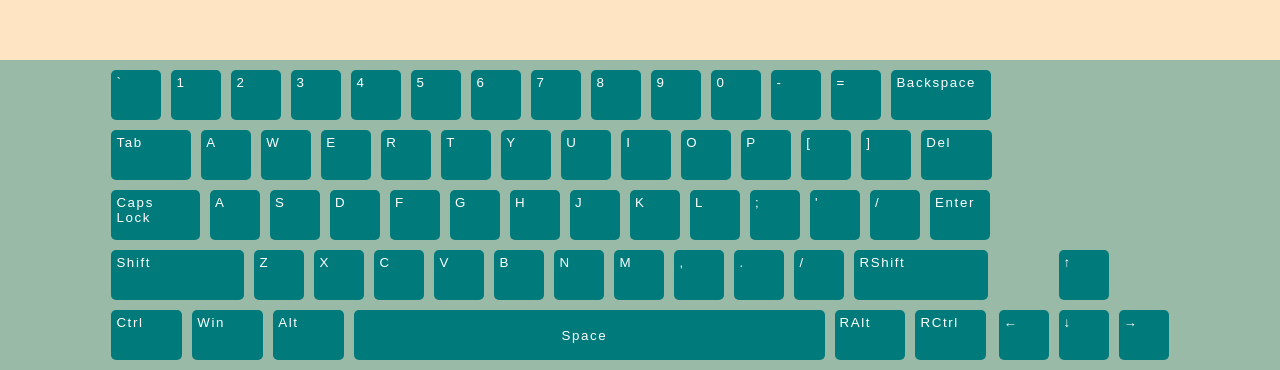
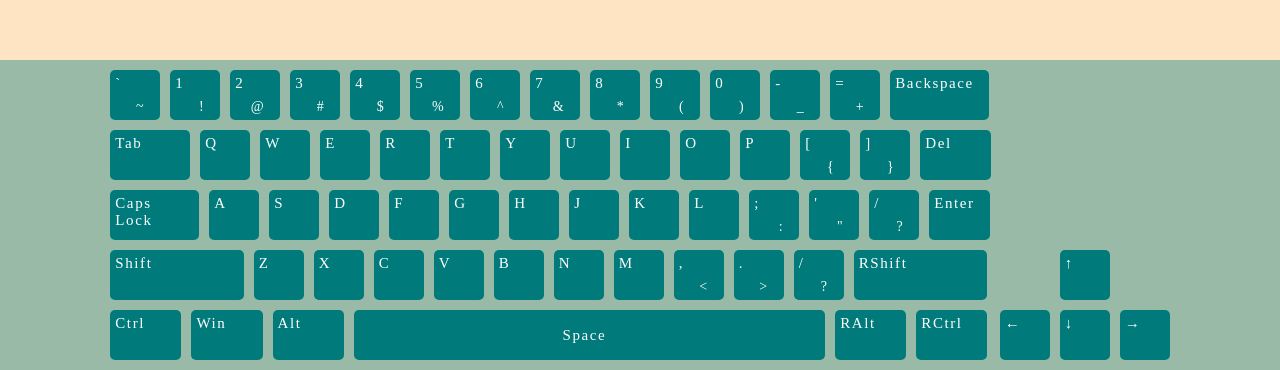
Before and after one commit to eugenebalts/virtual-keyboard, a plain HTML site: page index.html in a window 1280 px wide. Shown: the part 430-800 px from the top of the page. Drawn offline with Linux system fonts and the light colour scheme.

Commit message:
feat: add additional symbols (Sat, April 29, 2023 10:31:37)

```diff
--- a/script.js
+++ b/script.js
@@ -2,11 +2,35 @@ const body = document.querySelector("body");
 
 let keys = { //Rows of a symbols
     firstRow: ['`', 1, 2, 3, 4, 5, 6, 7, 8, 9, 0, '-', '=', 'Backspace'],
-    secondRow: ['Tab', 'A', 'W', 'E', 'R', 'T', 'Y', 'U', 'I', 'O', 'P', '[', ']', 'Del'],
+    secondRow: ['Tab', 'Q', 'W', 'E', 'R', 'T', 'Y', 'U', 'I', 'O', 'P', '[', ']', 'Del'],
     thirdRow: ['Caps Lock', 'A', 'S', 'D', 'F', 'G', 'H', 'J', 'K', 'L', ';', "'", '\x2F', 'Enter'],
     foursRow: ['Shift', 'Z', 'X', 'C', 'V', 'B', 'N', 'M', ',', '.', '/', 'RShift'],
     fivesRow: ['Ctrl', 'Win', 'Alt', 'Space', 'RAlt', 'RCtrl'],
     arrows: ['↑', '←', '↓', '→']
+    }
+
+    let shiftPairs = {
+        '`': '~',
+        1: '!',
+        2: '@',
+        3: '#',
+        4: '$',
+        5: '%',
+        6: '^',
+        7: '&',
+        8: '*',
+        9: '(',
+        0: ')',
+        '[': '{',
+        ']': '}',
+        '-': '_',
+        '=': '+',
+        ';': ':',
+        "'": '"',
+        '\x2F': '|',
+        ',': '<',
+        '.': '>',
+        '/': '?'
     }
 
 // Create keyboard
@@ -28,8 +52,10 @@ function fillKeyboard() {
             row.classList.add('keyboard__row');
             for (let i = 0; i < keys[keyRow].length; i++) {
                 let key = keys[keyRow][i];
-                let button = document.createElement('button');
-                button.classList.add('keyboard__key');
+                let button = document.createElement('div');
+                button.classList.add('keyboard__key-container');
+                let mainKey = document.createElement('div');
+                mainKey.classList.add('keyboard__key');
                 switch (key) {
                     case 'Space' : button.classList.add('keyboard__key_space');
                     break;
@@ -54,7 +80,16 @@ function fillKeyboard() {
                     case 'Caps Lock' : button.classList.add('keyboard__key_caps-lock');
                     break;
                 }
-                button.innerHTML = key;
+                mainKey.innerHTML = key;
+                button.append(mainKey)
+                for (let property in shiftPairs) {
+                    if (key == property) {
+                        let shiftKey = document.createElement('div');
+                        shiftKey.classList.add('keyboard__shift-key')
+                        shiftKey.innerHTML = shiftPairs[property];
+                        button.append(shiftKey)
+                    }
+                }
                 row.append(button);
                 keyboardKeys.append(row)
             }
@@ -62,11 +97,14 @@ function fillKeyboard() {
             for (let i = 0; i < keys[keyRow].length; i++) {
                 let key = keys[keyRow][i];
                 console.log(typeof key === 'String' ? key.toUpperCase() : false);
-                let button = document.createElement('button');
-                button.classList.add('keyboard__key');
-                button.innerHTML = key;
+                let button = document.createElement('div');
+                button.classList.add('keyboard__key-container');
+                let mainKey = document.createElement('div');
+                mainKey.classList.add('keyboard__key');
+                mainKey.innerHTML = key;
+                button.append(mainKey);
                 arrowsWrapper.append(button);
-                keyboard.append(arrowsWrapper)
+                keyboard.append(arrowsWrapper);
             }
         }
     }
--- a/style.css
+++ b/style.css
@@ -48,14 +48,15 @@ body {
     gap: 10px;
 }
 
-.keyboard__arrows .keyboard__key:nth-child(1) {
+.keyboard__arrows .keyboard__key-container:nth-child(1) {
     grid-column: 2/4;
     max-width: 50px;
 }
 
-.keyboard__key {
+.keyboard__key-container {
     display: flex;
-    flex-direction: column;
+    flex-direction: row;
+    justify-content: space-between;
     min-width: 50px;
     height: 50px;
     padding: 5px 15px 5px 5px;
@@ -67,6 +68,15 @@ body {
     text-align: start;
     cursor: pointer;
     user-select: none;
+}
+
+.keyboard__key {
+    font-weight: 500;
+    font-size: 15px;
+}
+
+.keyboard__shift-key {
+    align-self: flex-end;
 }
 
 .keyboard__key_space {
@@ -97,8 +107,7 @@ body {
     max-width: 10%;
 }
 
-
-.keyboard__key:active,
-.keyboard__key_activate {
+.keyboard__key-container:active,
+.keyboard__key-container_activate {
     background-color: rgba(0, 122, 122, .7);
 }
```
